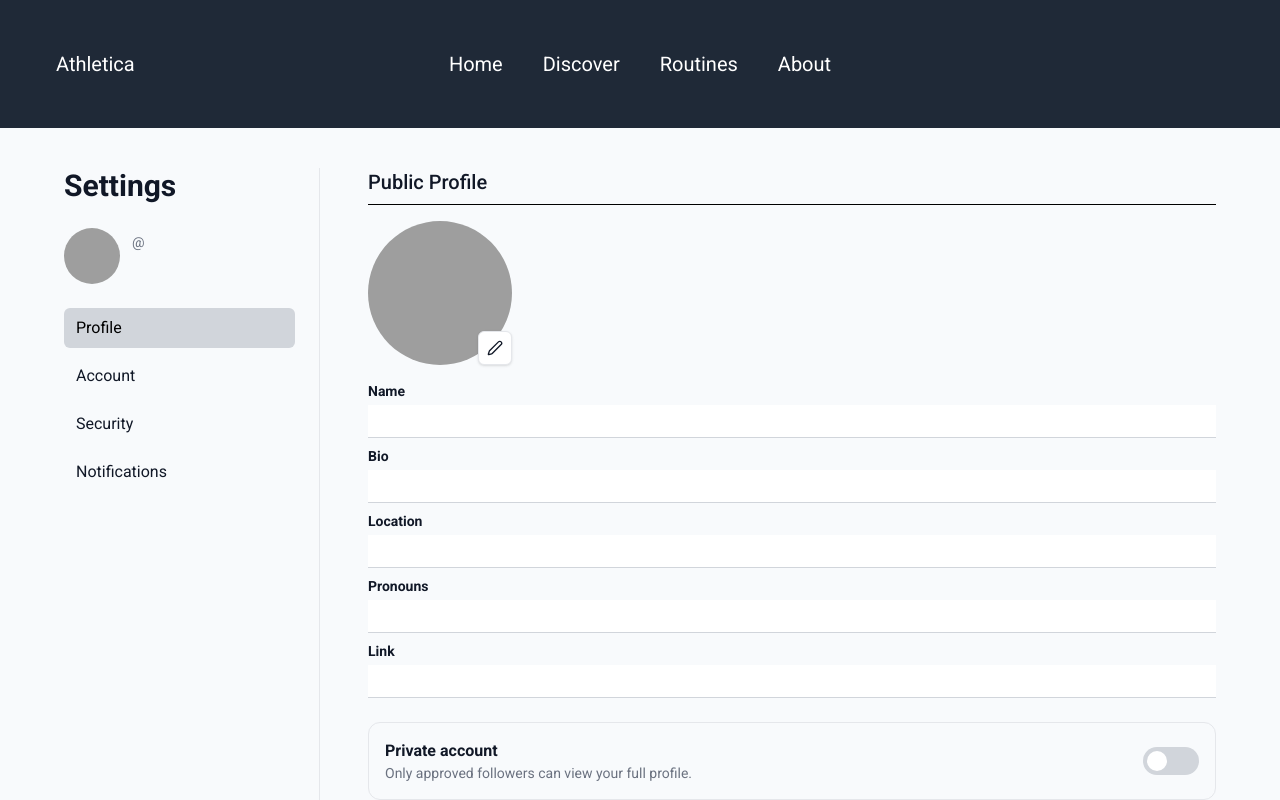
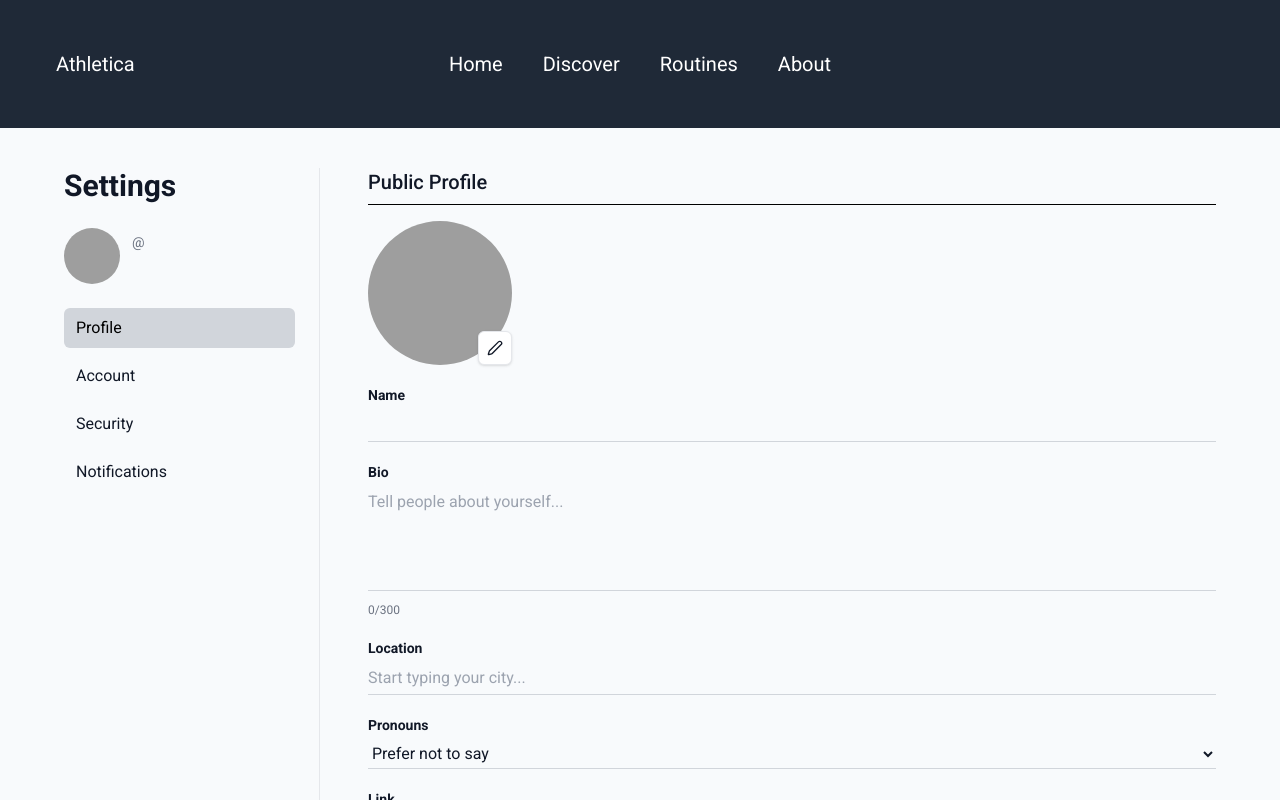
Before and after one commit to Tayte555/Athletica, a React (Vite) app in the folder client/: page /settings/profile in a window 1280 px wide. Shown: the top 800 px of the page. Built offline with nearby package versions, Linux system fonts and the light colour scheme; no server answers; sample sign-in values are in the browser's storage; grey boxes are pictures that could not be loaded.

Commit message:
ATH-Review: Admin + profile small updates

```diff
--- a/client/src/pages/settings/subpages/AdminSettings.tsx
+++ b/client/src/pages/settings/subpages/AdminSettings.tsx
@@ -1,4 +1,5 @@
 import { useEffect, useState } from "react";
+import { Link } from "react-router-dom";
 
 type AdminUser = {
   _id: string;
@@ -172,6 +173,23 @@ export default function AdminSettings() {
       fetchComments(commentFilter),
       fetchLogs(),
     ]);
+  };
+
+  const needsApproval = (item: ModerationRoutine | ModerationComment) => {
+    const hasNeverBeenApproved = !item.lastModeratedAt;
+
+    const wasEditedAfterApproval =
+      item.lastModeratedAt &&
+      item.updatedAt &&
+      new Date(item.updatedAt).getTime() >
+        new Date(item.lastModeratedAt).getTime();
+
+    return (
+      hasNeverBeenApproved ||
+      wasEditedAfterApproval ||
+      item.isFlagged ||
+      item.isHidden
+    );
   };
 
   useEffect(() => {
@@ -398,10 +416,12 @@ export default function AdminSettings() {
             >
               <div className="flex flex-col gap-4 lg:flex-row lg:items-center lg:justify-between">
                 <div>
+                  <Link to={`/${user.username}`}>
                     <p className="font-semibold">
                       {user.name || user.username}{" "}
                       <span className="text-gray-500">@{user.username}</span>
                     </p>
+                  </Link>
                   <p className="text-sm text-gray-500">{user.email}</p>
                   <div className="mt-2 flex flex-wrap gap-2 text-xs">
                     <span className="rounded-full bg-gray-100 px-3 py-1">
@@ -488,7 +508,12 @@ export default function AdminSettings() {
               key={routine._id}
               className="rounded-xl border border-black/10 p-4"
             >
-              <p className="font-semibold">{routine.title}</p>
+              <Link
+                to={`/routines/${routine._id}`}
+                className="font-semibold hover:underline"
+              >
+                {routine.title}
+              </Link>
               <p className="text-sm text-gray-500">
                 by {routine.createdBy?.name || routine.createdBy?.username}
               </p>
@@ -517,6 +542,7 @@ export default function AdminSettings() {
                   {routine.isFlagged ? "Unflag" : "Flag"}
                 </button>
 
+                {needsApproval(routine) && (
                   <button
                     onClick={() =>
                       updateRoutine(routine._id, {
@@ -529,6 +555,7 @@ export default function AdminSettings() {
                   >
                     Approve
                   </button>
+                )}
 
                 <button
                   onClick={() => deleteRoutine(routine._id)}
@@ -607,6 +634,7 @@ export default function AdminSettings() {
                   {comment.isFlagged ? "Unflag" : "Flag"}
                 </button>
 
+                {needsApproval(comment) && (
                   <button
                     onClick={() =>
                       updateComment(comment._id, {
@@ -619,6 +647,7 @@ export default function AdminSettings() {
                   >
                     Approve
                   </button>
+                )}
 
                 <button
                   onClick={() => deleteComment(comment._id)}
--- a/client/src/pages/settings/subpages/ProfileSettings.tsx
+++ b/client/src/pages/settings/subpages/ProfileSettings.tsx
@@ -9,6 +9,7 @@ export default function ProfileSettings() {
     bio: "",
     location: "",
     pronouns: "",
+    customPronouns: "",
     link: "",
     isPrivate: false,
   });
@@ -24,7 +25,18 @@ export default function ProfileSettings() {
         const res = await fetch("/api/user/me", {
           headers: { Authorization: `Bearer ${token}` },
         });
+
         const data = await res.json();
+
+        const savedPronouns = data.pronouns || "";
+        const presetPronouns = [
+          "",
+          "He/Him",
+          "She/Her",
+          "They/Them",
+          "He/They",
+          "She/They",
+        ];
 
         setForm({
           avatar: null,
@@ -32,7 +44,12 @@ export default function ProfileSettings() {
           name: data.name || "",
           bio: data.bio || "",
           location: data.location || "",
-          pronouns: data.pronouns || "",
+          pronouns: presetPronouns.includes(savedPronouns)
+            ? savedPronouns
+            : "Custom",
+          customPronouns: presetPronouns.includes(savedPronouns)
+            ? ""
+            : savedPronouns,
           link: data.link || "",
           isPrivate: Boolean(data.isPrivate),
         });
@@ -52,11 +69,14 @@ export default function ProfileSettings() {
     const token = localStorage.getItem("token");
     if (!token) return;
 
+    const finalPronouns =
+      form.pronouns === "Custom" ? form.customPronouns : form.pronouns;
+
     const formData = new FormData();
     formData.append("name", form.name);
     formData.append("bio", form.bio);
     formData.append("location", form.location);
-    formData.append("pronouns", form.pronouns);
+    formData.append("pronouns", finalPronouns);
     formData.append("link", form.link);
     formData.append("isPrivate", String(form.isPrivate));
 
@@ -74,6 +94,12 @@ export default function ProfileSettings() {
       });
 
       const data = await res.json();
+
+      if (!res.ok) {
+        alert(data.message || "Failed to update profile");
+        return;
+      }
+
       console.log("Profile updated:", data);
       alert("Profile updated successfully");
     } catch (err) {
@@ -98,6 +124,7 @@ export default function ProfileSettings() {
                   : "/assets/default-avatar.jpg"
             }
             className="w-36 h-36 rounded-full object-cover"
+            alt="Profile avatar"
           />
 
           <button
@@ -125,53 +152,82 @@ export default function ProfileSettings() {
         />
       </div>
 
-      <div className="mt-4">
+      <div className="mt-5">
         <label className="text-sm font-bold mb-1 block">Name</label>
         <input
           type="text"
           value={form.name}
           onChange={(e) => setForm({ ...form, name: e.target.value })}
-          className="w-full py-1 border-b border-gray-300 focus:outline-none"
+          className="w-full py-1 border-b border-gray-300 focus:outline-none bg-transparent"
         />
       </div>
 
-      <div className="mt-2">
+      <div className="mt-5">
         <label className="text-sm font-bold mb-1 block">Bio</label>
-        <input
-          type="text"
+        <textarea
           value={form.bio}
           onChange={(e) => setForm({ ...form, bio: e.target.value })}
-          className="w-full py-1 border-b border-gray-300 focus:outline-none"
+          rows={4}
+          maxLength={300}
+          placeholder="Tell people about yourself..."
+          className="w-full py-1 border-b border-gray-300 focus:outline-none resize-none bg-transparent"
         />
+        <p className="mt-1 text-xs text-gray-500">{form.bio.length}/300</p>
       </div>
 
-      <div className="mt-2">
+      <div className="mt-5">
         <label className="text-sm font-bold mb-1 block">Location</label>
         <input
           type="text"
           value={form.location}
+          list="location-options"
+          placeholder="Start typing your city..."
           onChange={(e) => setForm({ ...form, location: e.target.value })}
-          className="w-full py-1 border-b border-gray-300 focus:outline-none"
+          className="w-full py-1 border-b border-gray-300 focus:outline-none bg-transparent"
         />
+
+        <datalist id="location-options">
+          <option value="Birmingham, UK" />
+          <option value="London, UK" />
+          <option value="Manchester, UK" />
+          <option value="Leeds, UK" />
+          <option value="Liverpool, UK" />
+          <option value="Nottingham, UK" />
+          <option value="Coventry, UK" />
+        </datalist>
       </div>
 
-      <div className="mt-2">
+      <div className="mt-5">
         <label className="text-sm font-bold mb-1 block">Pronouns</label>
-        <input
-          type="text"
+        <select
           value={form.pronouns}
-          onChange={(e) => setForm({ ...form, pronouns: e.target.value })}
-          className="w-full py-1 border-b border-gray-300 focus:outline-none"
-        />
+          onChange={(e) =>
+            setForm({
+              ...form,
+              pronouns: e.target.value,
+              customPronouns:
+                e.target.value === "Custom" ? form.customPronouns : "",
+            })
+          }
+          className="w-full py-1 border-b border-gray-300 focus:outline-none bg-transparent"
+        >
+          <option value="">Prefer not to say</option>
+          <option value="He/Him">He/Him</option>
+          <option value="She/Her">She/Her</option>
+          <option value="They/Them">They/Them</option>
+          <option value="He/They">He/They</option>
+          <option value="She/They">She/They</option>
+        </select>
       </div>
 
-      <div className="mt-2">
+      <div className="mt-5">
         <label className="text-sm font-bold mb-1 block">Link</label>
         <input
           type="text"
           value={form.link}
+          placeholder="https://example.com"
           onChange={(e) => setForm({ ...form, link: e.target.value })}
-          className="w-full py-1 border-b border-gray-300 focus:outline-none"
+          className="w-full py-1 border-b border-gray-300 focus:outline-none bg-transparent"
         />
       </div>
 
@@ -193,7 +249,7 @@ export default function ProfileSettings() {
           }`}
         >
           <span
-            className={`absolute top-1 h-5 w-5 rounded-full bg-white transition ${
+            className={`absolute bg-white top-1 h-5 w-5 rounded-full  transition ${
               form.isPrivate ? "left-8" : "left-1"
             }`}
           />
```
Also changed, not shown: 1 other file (tests, documents, lock files or other folders). Lines whose indentation alone changed are shown as unchanged.
